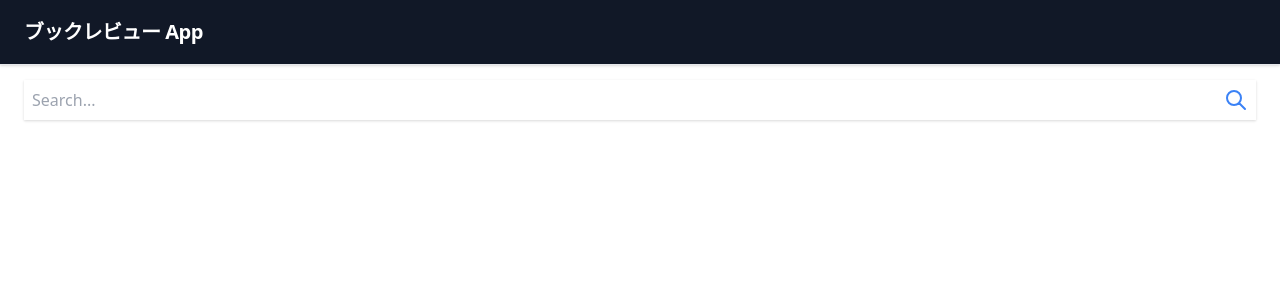
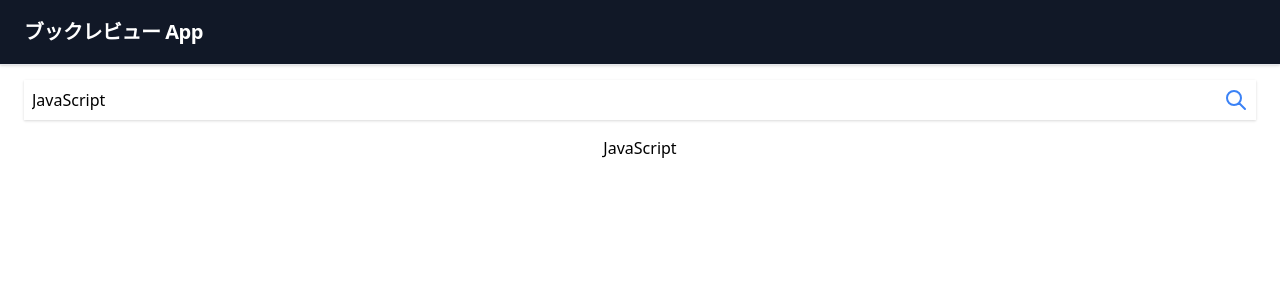
Before and after one commit to takakimiyajima/book-review-app, a Svelte app: page / in a window 1280 px wide. Shown: the top 300 px of the page. Built offline with nearby package versions, Linux system fonts and the light colour scheme.

Commit message:
feat: can value bind

```diff
--- a/src/components/SearchBar.svelte
+++ b/src/components/SearchBar.svelte
@@ -1,7 +1,13 @@
+<script lang="ts">
+  // NOTE: Can set defalt value if not get value
+  export let value = ''
+</script>
+
 <div class="shadow flex">
-  <input class="w-full rounded p-2" type="text" placeholder="Search...">
+  <input bind:value class="w-full rounded p-2" type="text" placeholder="Search...">
   <button class="
-    bg-white w-auto
+    bg-white
+    w-auto
     flex
     justify-end
     items-center
@@ -9,7 +15,15 @@
     p-2
     hover:text-blue-400
   ">
-    <svg fill="none" stroke="currentColor" stroke-linecap="round" stroke-linejoin="round" stroke-width="2" viewBox="0 0 24 24" class="w-6 h-6">
+    <svg
+      fill="none"
+      stroke="currentColor"
+      stroke-linecap="round"
+      stroke-linejoin="round"
+      stroke-width="2"
+      viewBox="0 0 24 24"
+      class="w-6 h-6"
+    >
       <path d="M21 21l-6-6m2-5a7 7 0 11-14 0 7 7 0 0114 0z"></path>
     </svg>
   </button>
--- a/src/pages/SearchBook.svelte
+++ b/src/pages/SearchBook.svelte
@@ -1,7 +1,11 @@
 <script lang="ts">
   import SearchBar from '@/components/SearchBar.svelte'
+
+  /** State */
+  let q = 'JavaScript'
 </script>
 
 <form>
-  <SearchBar />
+  <SearchBar bind:value={q} />
 </form>
+<div class="mt-4 text-center">{ q }</div>
```
